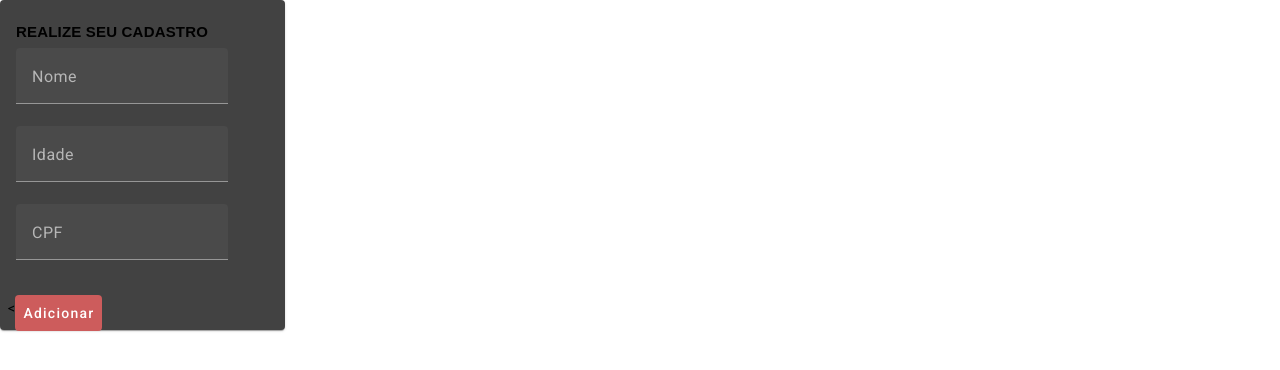
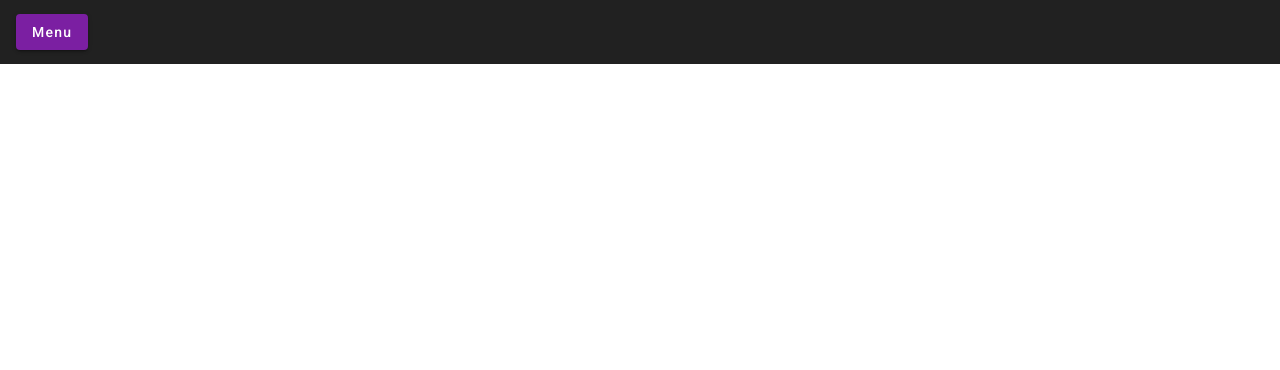
Before and after one commit to kilsonalvess/Simple-Unit-Converter, an Angular app: page / in a window 1280 px wide. Shown: the top 370 px of the page. Built offline with nearby package versions, Linux system fonts and the light colour scheme.

Commit message:
add rota para cadastrar-cliente

```diff
--- a/src/app/app-routing.module.ts
+++ b/src/app/app-routing.module.ts
@@ -1,7 +1,18 @@
+import { CadastrarClienteComponent } from './cliente/cadastrar-cliente/cadastrar-cliente.component';
 import { NgModule } from '@angular/core';
 import { RouterModule, Routes } from '@angular/router';
+import { MenuComponent } from './layout/menu/menu.component';
 
-const routes: Routes = [];
+const routes: Routes = [
+  {
+    path: '',
+    component: MenuComponent
+  },
+  {
+    path: 'cadastrarcliente',
+    component: CadastrarClienteComponent
+  }
+];
 
 @NgModule({
   imports: [RouterModule.forRoot(routes)],
--- a/src/app/app.component.html
+++ b/src/app/app.component.html
@@ -1,3 +1 @@
-<app-cadastrar-cliente></app-cadastrar-cliente>
-
 <router-outlet></router-outlet>
--- a/src/app/cliente/cadastrar-cliente/cadastrar-cliente.component.html
+++ b/src/app/cliente/cadastrar-cliente/cadastrar-cliente.component.html
@@ -22,7 +22,7 @@
     </mat-form-field>
     </mat-card-content>
 
-  <mat-card-actions><
+  <mat-card-actions>
     <button mat-button class ="botao">Adicionar</button>
   </mat-card-actions>
 
--- a/src/app/layout/layout.module.ts
+++ b/src/app/layout/layout.module.ts
@@ -4,6 +4,7 @@ import { MenuComponent } from './menu/menu.component';
 import { MatMenuModule} from '@angular/material/menu';
 import { MatButtonModule } from '@angular/material/button';
 import { MatToolbarModule} from '@angular/material/toolbar';
+import { RouterModule } from '@angular/router';
 
 @NgModule({
   declarations: [
@@ -13,7 +14,8 @@ import { MatToolbarModule} from '@angular/material/toolbar';
     CommonModule,
     MatButtonModule,
     MatMenuModule,
-    MatToolbarModule
+    MatToolbarModule,
+    RouterModule
   ],
   exports: [
     MenuComponent
--- a/src/app/layout/menu/menu.component.html
+++ b/src/app/layout/menu/menu.component.html
@@ -1,7 +1,7 @@
 <mat-toolbar>
   <button mat-raised-button color="primary" [matMenuTriggerFor]="menu">Menu</button>
   <mat-menu #menu="matMenu">
-  <button mat-menu-item>Cadastrar Cliente</button>
+  <button mat-menu-item routerLink="cadastrarcliente">Cadastrar Cliente</button>
   <button mat-menu-item>Listar Clientes</button>
   <button mat-menu-item>Conversor de Moedas</button>
   <button mat-menu-item>Transferir Dinheiro</button>
```
Also changed, not shown: src/app/cliente/cliente.module.ts (added, +26 -0 lines).
